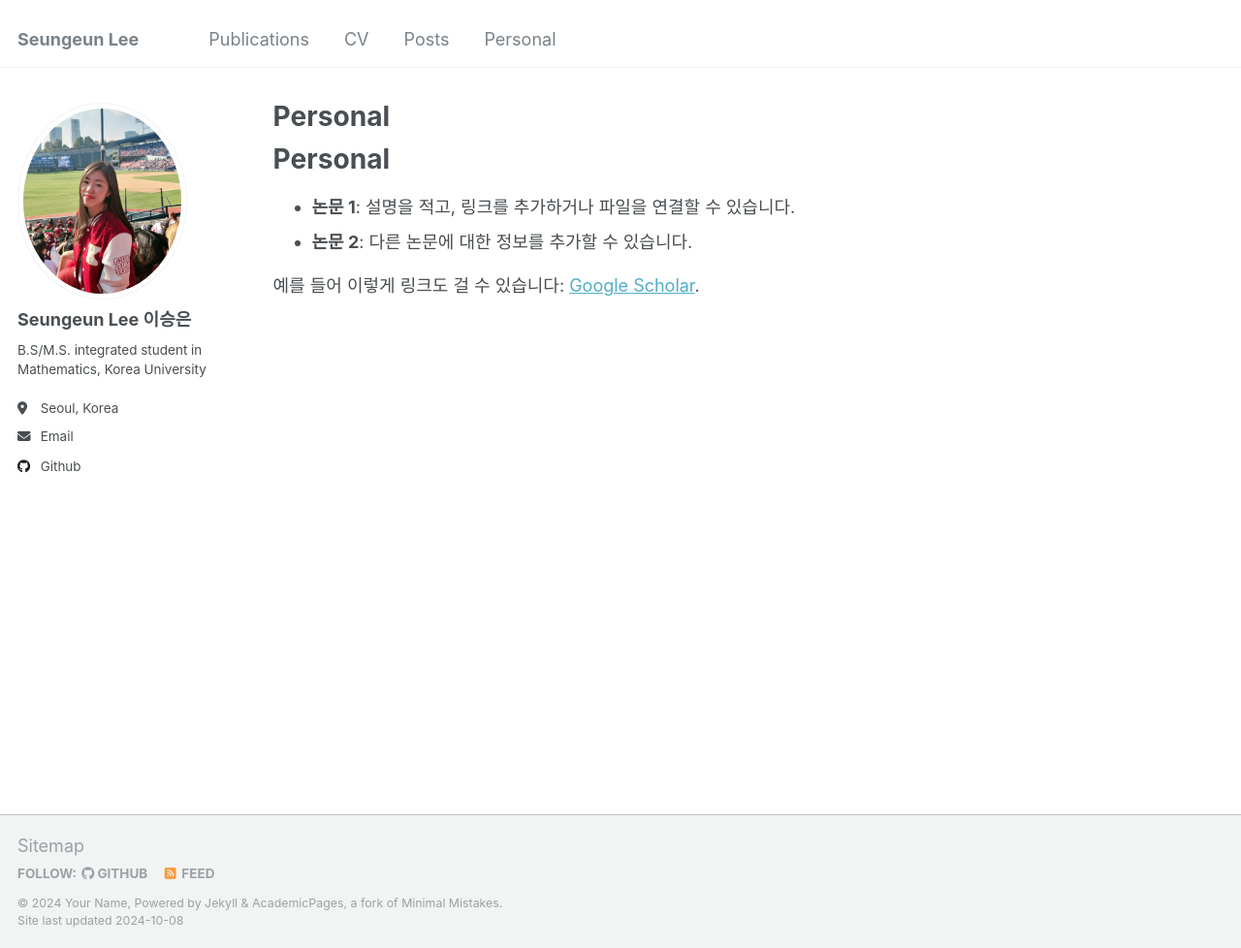
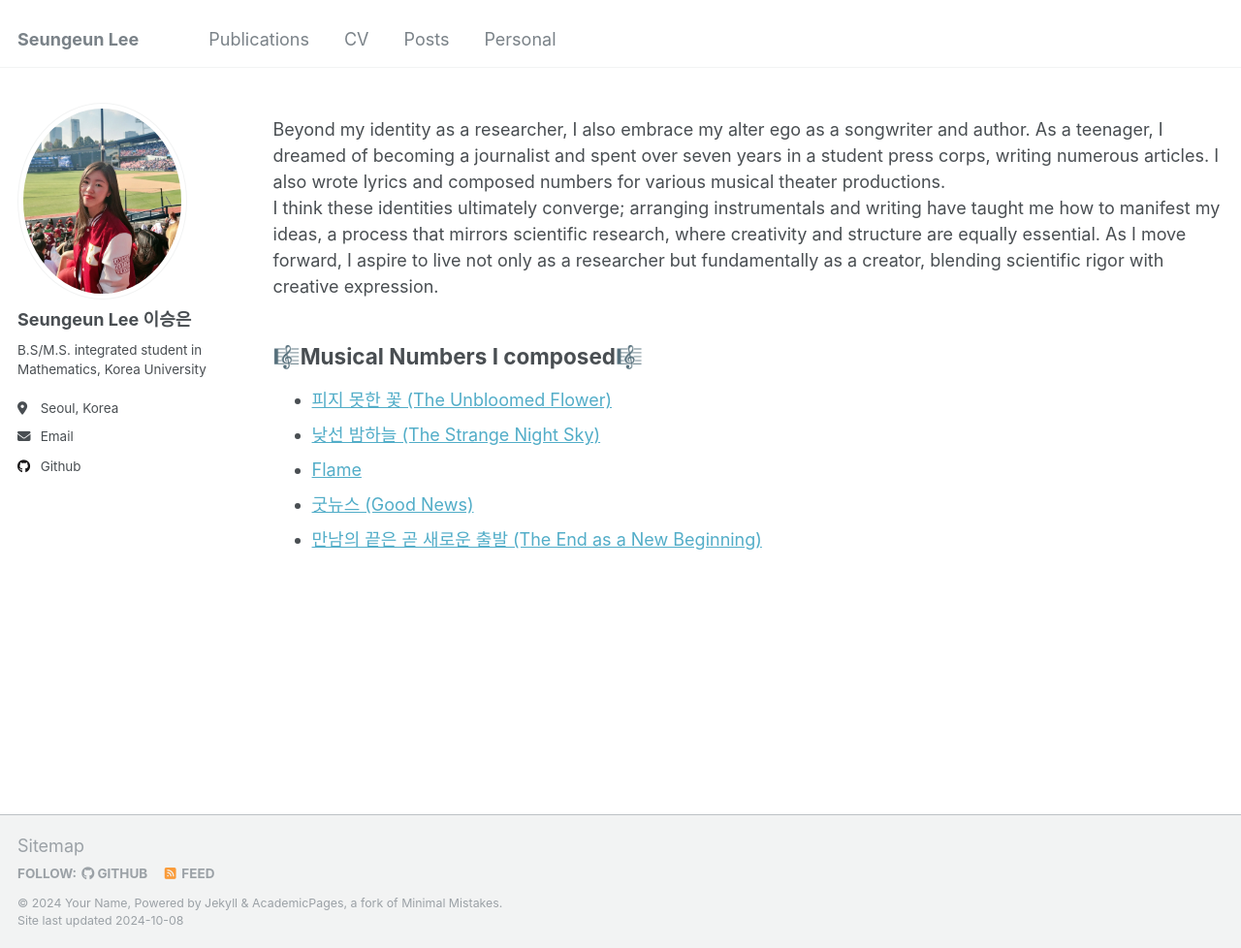
Before and after one commit to duneag2/duneag2.github.io, a Jekyll site: the page built from _pages/personal.html, in a window 1280 px wide and 978 px high. Shown: the whole window at 97% size. Built offline with Jekyll 4.4.1, drawn with Linux system fonts in a browser that asks for light colours.

Commit message:
Update personal.html

```diff
--- a/_pages/personal.html
+++ b/_pages/personal.html
@@ -1,15 +1,30 @@
 ---
 layout: archive
-title: "Personal"
 permalink: /personal/
 author_profile: true
 ---
 
-<h1>Personal</h1>
+Beyond my identity as a researcher, I also embrace my alter ego as a songwriter and author. As a teenager, I dreamed of becoming a journalist and spent over seven years in a student press corps, writing numerous articles. I also wrote lyrics and composed numbers for various musical theater productions.
+<br>
+I think these identities ultimately converge; arranging instrumentals and writing have taught me how to manifest my ideas, a process that mirrors scientific research, where creativity and structure are equally essential. As I move forward, I aspire to live not only as a researcher but fundamentally as a creator, blending scientific rigor with creative expression.
+
+
+<h2> 🎼Musical Numbers I composed🎼 </h2>
 
 <ul>
-  <li><strong>논문 1</strong>: 설명을 적고, 링크를 추가하거나 파일을 연결할 수 있습니다.</li>
-  <li><strong>논문 2</strong>: 다른 논문에 대한 정보를 추가할 수 있습니다.</li>
+  <li>
+    <a href="https://youtu.be/ZVlzFF2htVQ?t=3319"> 피지 못한 꽃 (The Unbloomed Flower)</a>
+  </li>
+  <li>
+    <a href="https://youtu.be/MO0flSMDDxA?t=877"> 낮선 밤하늘 (The Strange Night Sky)</a>
+  </li>
+  <li>
+    <a href="https://youtu.be/ZIljG9sENtM?t=3352"> Flame</a>
+  </li>
+  <li>
+    <a href="https://youtu.be/ZIljG9sENtM?t=3640"> 굿뉴스 (Good News)</a>
+  </li>
+  <li>
+    <a href="https://youtu.be/osU1YM5JzxQ?t=5088"> 만남의 끝은 곧 새로운 출발 (The End as a New Beginning)</a>
+  </li>
 </ul>
-
-<p>예를 들어 이렇게 링크도 걸 수 있습니다: <a href="https://scholar.google.com">Google Scholar</a>.</p>
```
